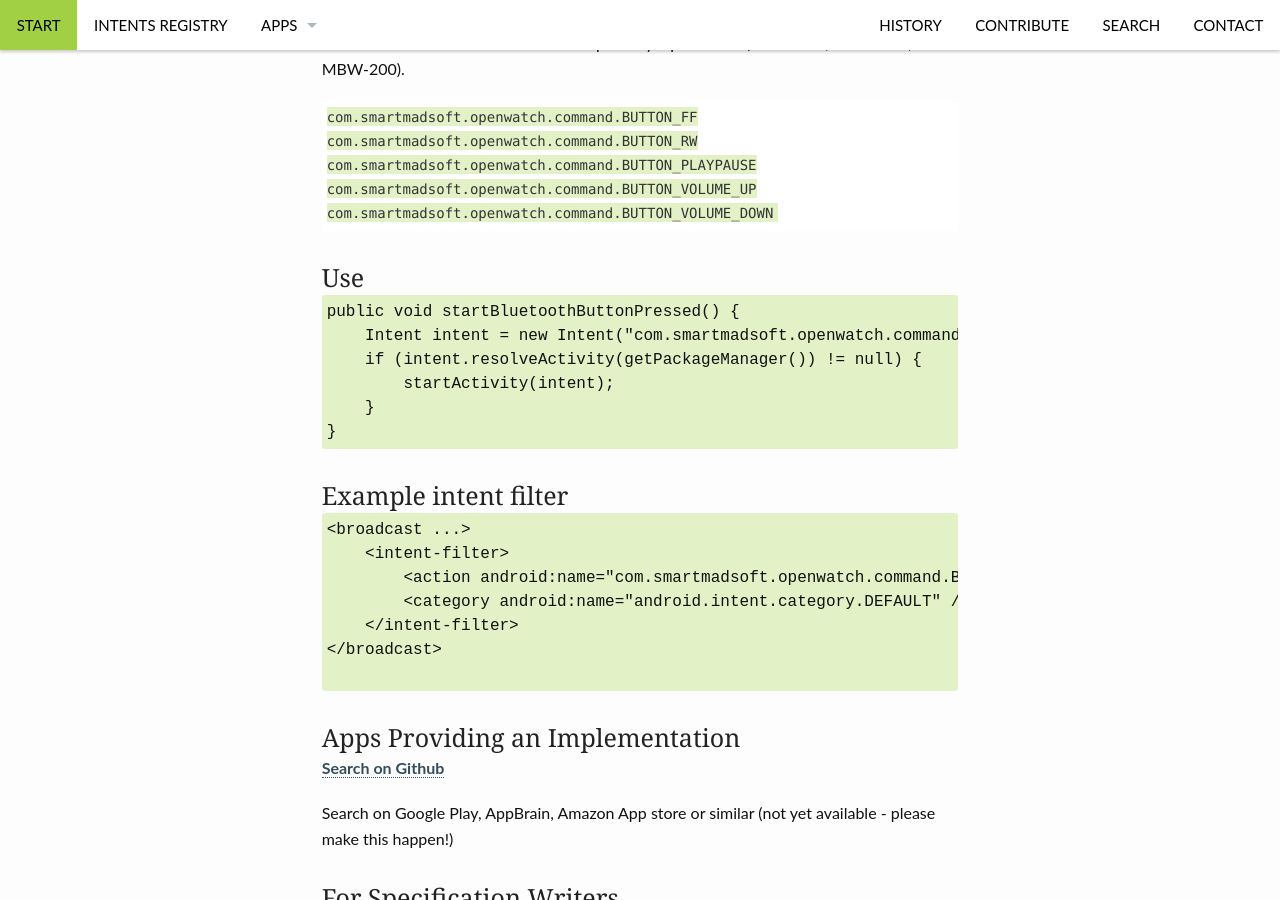
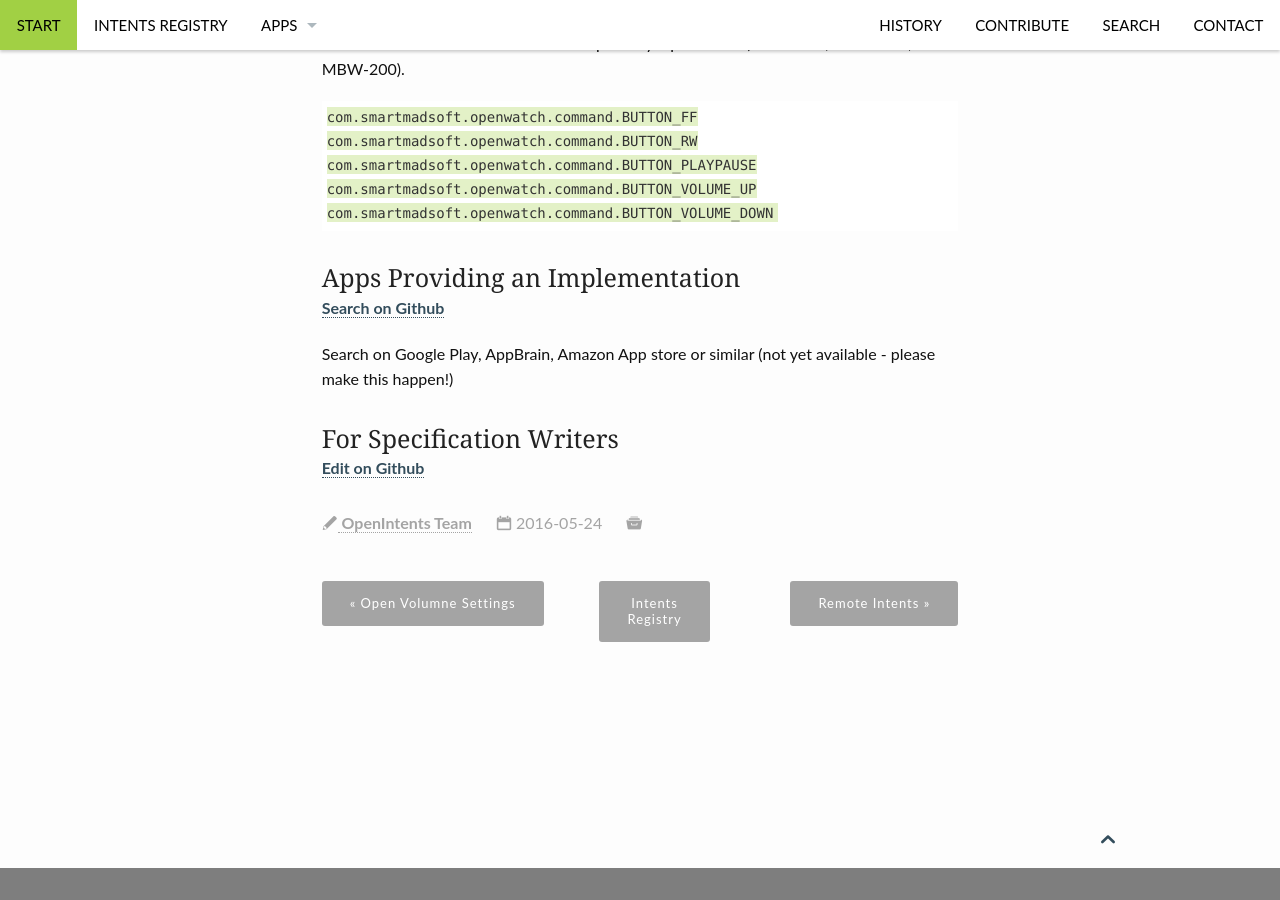
Before and after one commit to openintents/openintents.github.io, a Jekyll site: the page built from _intent_specs/com.smartmadsoft.openwatch.command.BUTTON_XXX.md, in a window 1280 px wide and 900 px high, scrolled down 372 px. Built offline with Jekyll 4.4.1, drawn with Linux system fonts in a browser that asks for light colours; nearby versions of some CDN libraries.

Commit message:
Update com.smartmadsoft.openwatch.command.BUTTON_XXX.md

```diff
--- a/_intent_specs/com.smartmadsoft.openwatch.command.BUTTON_XXX.md
+++ b/_intent_specs/com.smartmadsoft.openwatch.command.BUTTON_XXX.md
@@ -1,7 +1,8 @@
 ---
 title: Bluetooth button pressed
 action: com.smartmadsoft.openwatch.command.BUTTON_XXX
-component: broadcast
+component: receiver
+hide_use: true
 ---
 Intents that are broadcasted on button press by OpenWatch (MBW-100, MBW-150, MBW-200).
 
```
